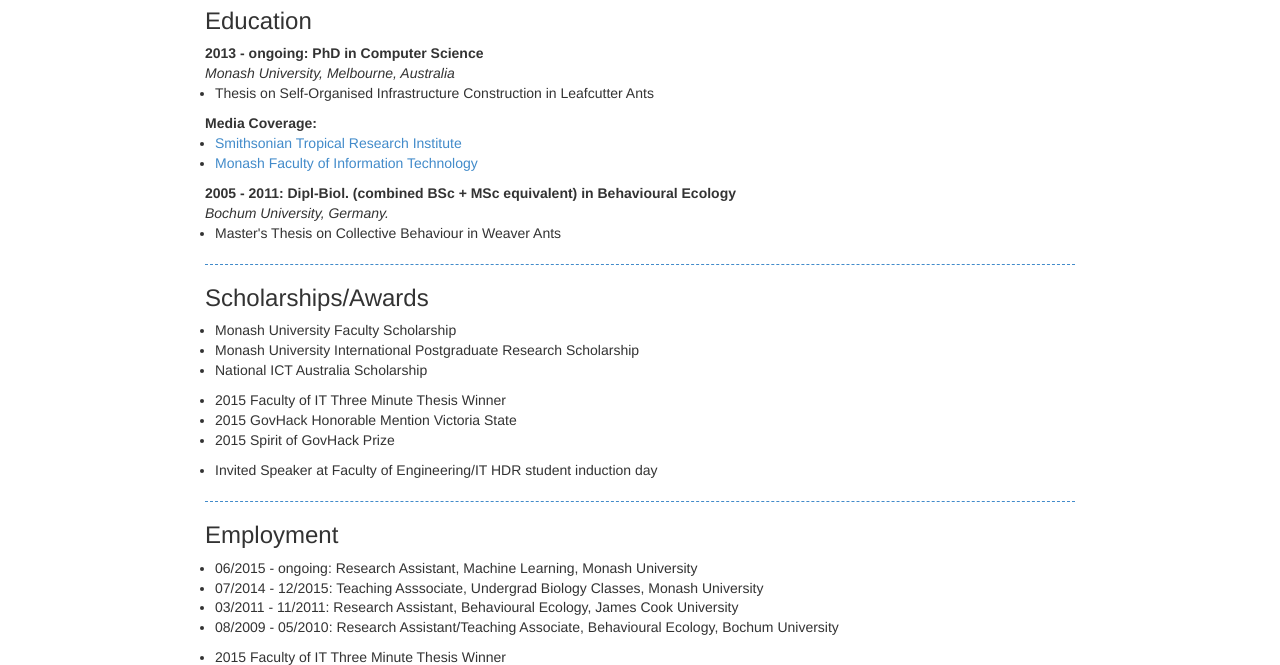
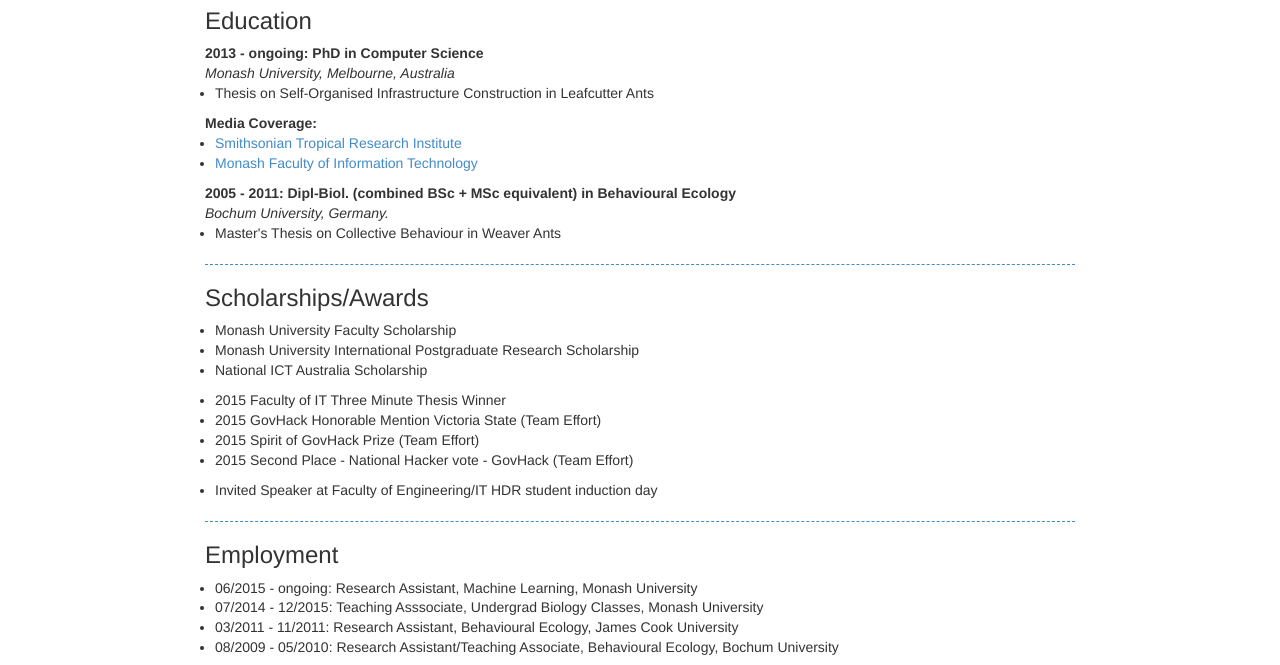
Before and after one commit to theantisnear/theantisnear.github.io, a plain HTML site: page CV.html in a window 1280 px wide. Shown: the part 404-1069 px from the top of the page. Drawn offline with Linux system fonts and the light colour scheme.

Commit message:
new govhack prize added

```diff
--- a/CV.html
+++ b/CV.html
@@ -116,10 +116,13 @@
 							2015 Faculty of IT Three Minute Thesis Winner
 						</li>
 						<li>
-							2015 GovHack Honorable Mention Victoria State
+							2015 GovHack Honorable Mention Victoria State (Team Effort)
 						</li>
 						<li>
-							 2015 Spirit of GovHack Prize
+							2015 Spirit of GovHack Prize (Team Effort)
+						</li>
+						<li>
+							 2015 Second Place - National Hacker vote - GovHack (Team Effort)
 						</li>
 					</ul>
 					<ul>
```
